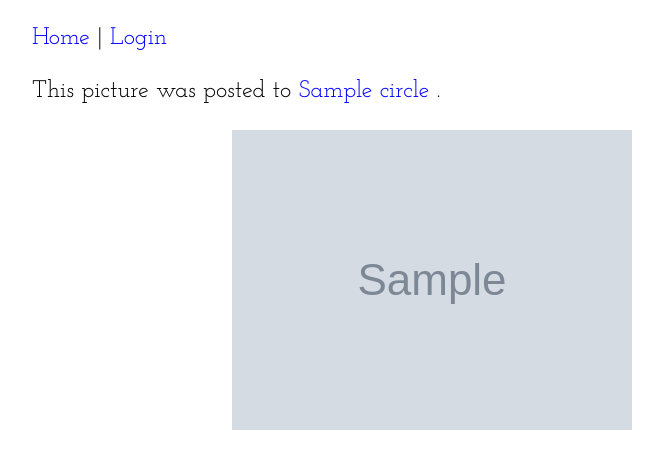
After one commit to nickretallack/Circles, a Flask app: template circles/templates/photo.html in a window 1280 px wide. The commit adds this page. Shown: the top 469 px of the page, without its empty margins (208-871 px from the left). Run offline with Flask 2, Linux system fonts and the light colour scheme; the template is opened without the code that fills it: most values are stand-ins (such as "Sample title", 1, 10 or a date in 2020); grey boxes marked "Sample" are stand-in pictures; parts of the project's set-up code (start-up, migrations or seed data) failed here and were passed over; some libraries are stand-ins or nearby versions.

Commit message:
photos have their own pages now

```diff
--- a/circles/main.py
+++ b/circles/main.py
@@ -596,6 +596,10 @@ class Posting(db.Model):
         super(Posting, self).__init__(*args, **kwargs)
         self.discussion = Discussion()
 
+    @property
+    def photo_url(self):
+        return url_for('show_picture', posting_id=self.id)
+
 postable = association(Posting, 'media')
 
 class Event(db.Model):
@@ -675,4 +679,12 @@ def make_dirs_for(filename):
     if not os.path.isdir(directory):
         os.makedirs(directory)
 
+@app.route('/pictures/<int:posting_id>')
+def show_picture(posting_id):
+    posting = get_required(Posting, posting_id)
+    circle = posting.circle
+    you = check_access(circle, True)
+    return render('photo.html', circle=circle, posting=posting, you=you)
+
+
 # -------------------------------- END  ------------------------------
--- a/circles/static/style.css
+++ b/circles/static/style.css
@@ -15,3 +15,4 @@ textarea {width:100%; display:block}
 .invitation-link {font-size:16pt}
 .invitation-link textarea {min-width:50ex; height:2em; border:none}
 .discussion {border-bottom:1px solid #eee;  padding:1ex 0}
+.picture {text-align:center}
--- a/circles/templates/circle.html
+++ b/circles/templates/circle.html
@@ -31,7 +31,7 @@
 
 <ul >{% for posting in postings %}
 {% if posting.association.type == 'photos' %}
-<img src="{{posting.media.thumbnail(200,200)}}">
+<a href="{{posting.photo_url}}"><img src="{{posting.media.thumbnail(200,200)}}"></a>
 {% endif %}
 {{ render_discussion(posting.discussion, url_for('reply_to_posting', posting_id=posting.id), has_membership)}}
 {% endfor %}</ul>
--- /dev/null
+++ b/circles/templates/photo.html
@@ -0,0 +1,8 @@
+{% extends 'base.html' %}
+{% from 'macros.html' import link %}
+
+{% block content %}
+<p>This picture was posted to {{link(circle)}}.</p>
+<div class="picture"><img src="{{posting.media.file_url()}}"></div>
+
+{% endblock %}
```
Also changed, not shown: 1 other file.
